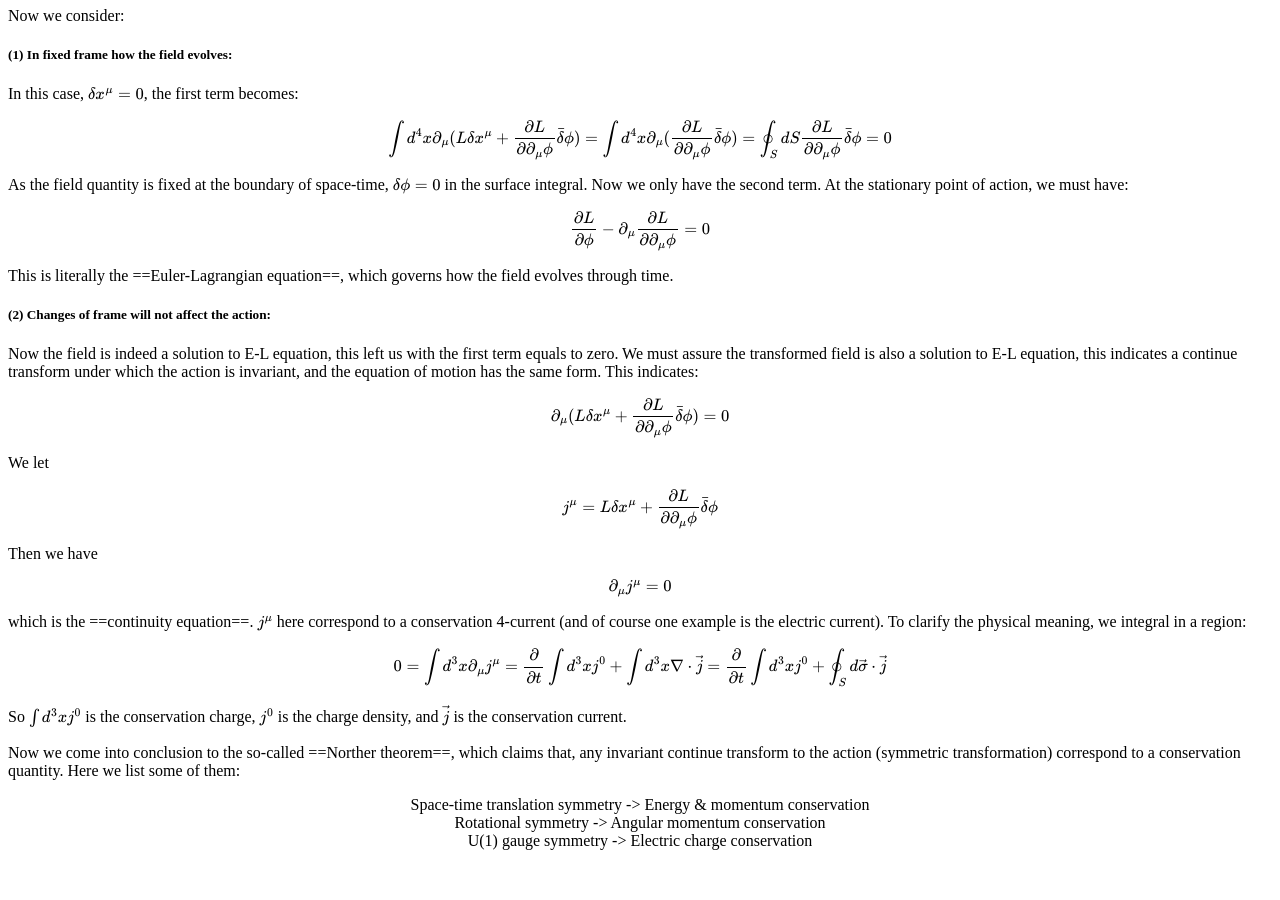
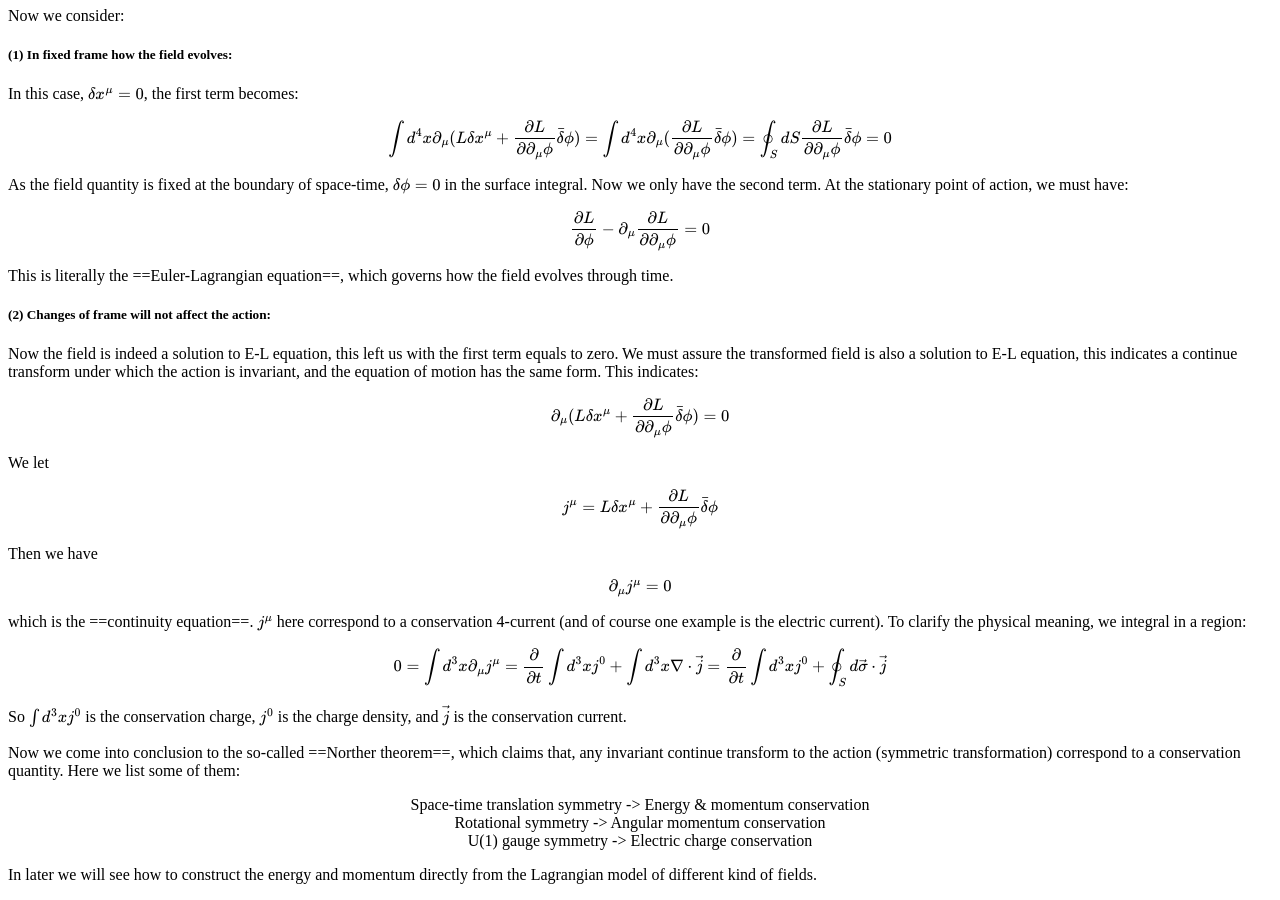
Before and after one commit to wuao1999/Notes, a Jekyll site: the page built from E-L_equation&Norther_theorem.md, in a window 1280 px wide and 900 px high, scrolled down 1421 px. Built offline with Jekyll 4.4.1, drawn with Linux system fonts in a browser that asks for light colours; our own code applies the rules of GitHub Pages for plain Markdown files; before the commit the page ends 2279 px from its top, so only the background shows below that.

Commit message:
update notes

```diff
--- a/E-L_equation&Norther_theorem.md
+++ b/E-L_equation&Norther_theorem.md
@@ -116,3 +116,5 @@ Now we come into conclusion to the so-called ==Norther theorem==, which claims t
 <center>Rotational symmetry -> Angular momentum conservation</center>
 
 <center>U(1) gauge symmetry -> Electric charge conservation</center>
+
+In later we will see how to construct the energy and momentum directly from the Lagrangian model of different kind of fields.
```
